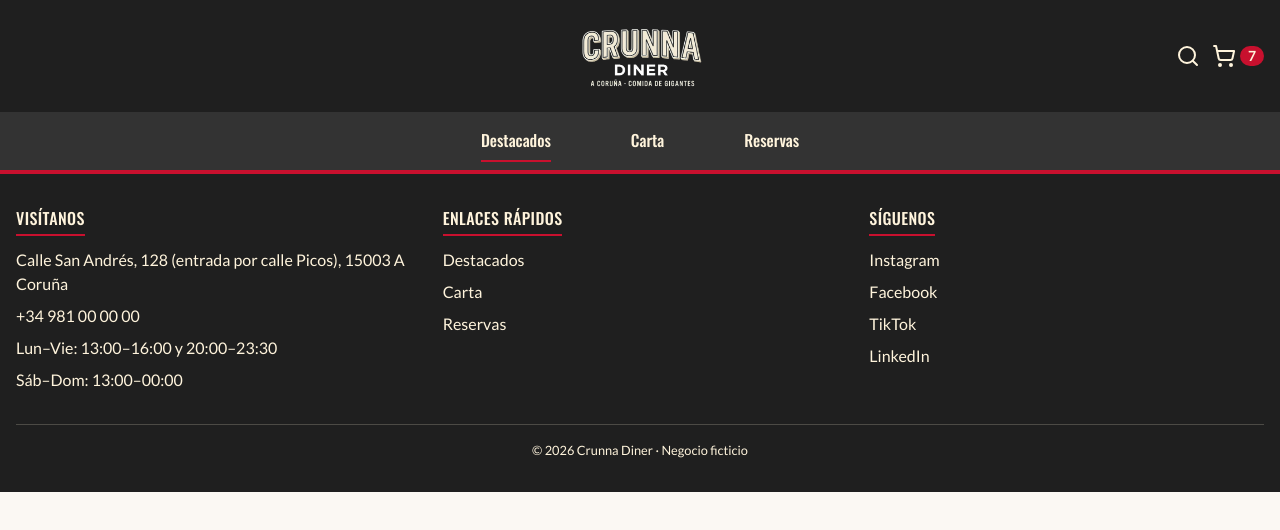
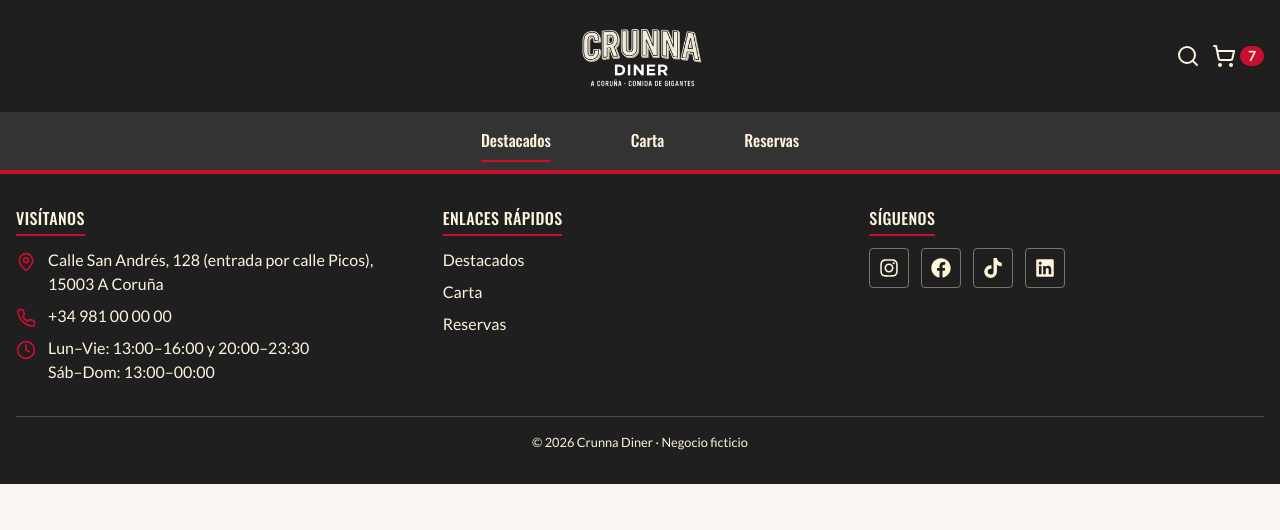
Before and after one commit to diaz827/RestauranteOnline, a React (Vite) app in the folder restauranteOnline/: page / in a window 1280 px wide. Shown: the top 530 px of the page. Built offline with nearby package versions, Linux system fonts and the light colour scheme.

Commit message:
Añadir iconos al pie de página
- Añadir iconos de dirección, teléfono y horario en Visítanos

- Sustituir los enlaces de texto de redes por iconos de marca

- Aclarar en el README que la dirección es real

```diff
--- a/restauranteOnline/src/App.tsx
+++ b/restauranteOnline/src/App.tsx
@@ -1,5 +1,6 @@
 import logo from './assets/imgLogos/logo.png'
-import { LuShoppingCart, LuMenu, LuSearch } from 'react-icons/lu'
+import { LuShoppingCart, LuMenu, LuSearch, LuMapPin, LuPhone, LuClock } from 'react-icons/lu'
+import { FaInstagram, FaFacebook, FaTiktok, FaLinkedin } from 'react-icons/fa'
 import { useState } from 'react'
 
 function App() {
@@ -80,16 +81,24 @@ function App() {
           <h2 className="mb-3 w-fit border-b-2 border-rojo pb-1 font-titulos tracking-wide text-crema uppercase">Visítanos</h2>
           <address className='not-italic'>
             <ul className='space-y-2'>
-              <li>
+              <li className="flex items-start gap-3">
+                <LuMapPin aria-hidden="true" className="mt-1 h-5 w-5 shrink-0 text-rojo" />
                 <a href="https://www.google.com/maps/search/?api=1&query=Calle+San+Andr%C3%A9s+128+A+Coru%C3%B1a" target="_blank" rel="noopener noreferrer">
                   Calle San Andrés, 128 (entrada por calle Picos), 15003 A Coruña
                 </a>
               </li>
-              <li>
+              <li className="flex items-start gap-3">
+                <LuPhone aria-hidden="true" className="mt-1 h-5 w-5 shrink-0 text-rojo" />
                 <a href="tel:+34981000000">+34 981 00 00 00</a>
               </li>
-              <li>Lun–Vie: 13:00–16:00 y 20:00–23:30</li>
-              <li>Sáb–Dom: 13:00–00:00</li>
+              <li className="flex items-start gap-3">
+                <LuClock aria-hidden="true" className="mt-1 h-5 w-5 shrink-0 text-rojo" />
+                <span>
+                  Lun–Vie: 13:00–16:00 y 20:00–23:30
+                  <br />
+                  Sáb–Dom: 13:00–00:00
+                </span>
+              </li>
             </ul>
           </address>
         </section>
@@ -103,11 +112,43 @@ function App() {
         </nav>
         <section>
           <h2 className="mb-3 w-fit border-b-2 border-rojo pb-1 font-titulos tracking-wide text-crema uppercase">Síguenos</h2>
-          <ul className='space-y-2'>
-            <li><a href="#">Instagram</a></li>
-            <li><a href="#">Facebook</a></li>
-            <li><a href="#">TikTok</a></li>
-            <li><a href="#">LinkedIn</a></li>
+          <ul className="flex gap-3">
+            <li>
+              <a
+                href="#"
+                aria-label="Instagram"
+                className="flex h-10 w-10 items-center justify-center rounded border border-crema/40 hover:border-rojo hover:text-rojo"
+              >
+                <FaInstagram aria-hidden="true" className="h-5 w-5" />
+              </a>
+            </li>
+            <li>
+              <a
+                href="#"
+                aria-label="Facebook"
+                className="flex h-10 w-10 items-center justify-center rounded border border-crema/40 hover:border-rojo hover:text-rojo"
+              >
+                <FaFacebook aria-hidden="true" className="h-5 w-5" />
+              </a>
+            </li>
+            <li>
+              <a
+                href="#"
+                aria-label="Tiktok"
+                className="flex h-10 w-10 items-center justify-center rounded border border-crema/40 hover:border-rojo hover:text-rojo"
+              >
+                <FaTiktok aria-hidden="true" className="h-5 w-5" />
+              </a>
+            </li>
+            <li>
+              <a
+                href="#"
+                aria-label="Linkedin"
+                className="flex h-10 w-10 items-center justify-center rounded border border-crema/40 hover:border-rojo hover:text-rojo"
+              >
+                <FaLinkedin aria-hidden="true" className="h-5 w-5" />
+              </a>
+            </li>
           </ul>
         </section>
         <small className='border-t border-crema/20 pt-4 text-center md:col-span-3'>© 2026 Crunna Diner · Negocio ficticio</small>
```
Also changed, not shown: 1 other file (tests, documents, lock files or other folders).
